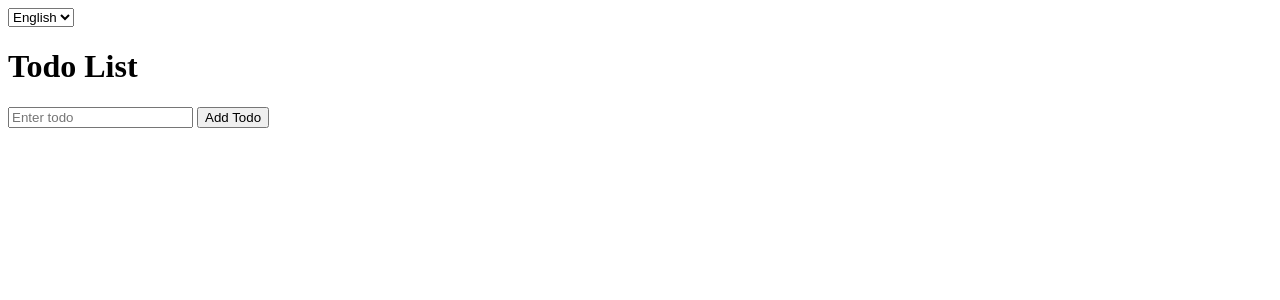
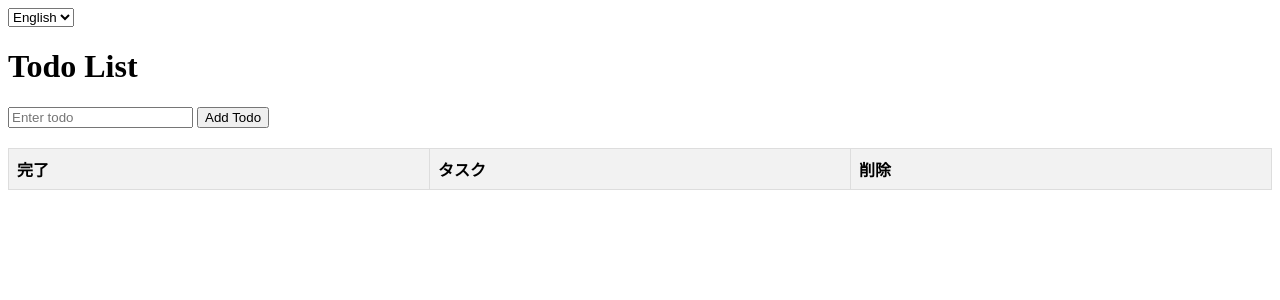
Before and after one commit to katoy/todo_app, a Flask app: page / in a window 1280 px wide. Shown: the top 300 px of the page. Run offline with Flask 3, Linux system fonts and the light colour scheme; lists and menus that the app fills with data are empty.

Commit message:
Refactor CSS and HTML, implement task completion status updates

```diff
--- a/app.py
+++ b/app.py
@@ -51,29 +51,33 @@ def add_todo():
     save_todos(todos)
     return redirect(url_for('index', lang=lang))
 
-@app.route('/update/<string:task>/<string:completed>', methods=['POST'])
-def update_todo(task, completed):
+@app.route('/update/<string:task>', methods=['POST'])
+def update_todo(task):
     todos = load_todos()
+    try:
+        completed = request.get_json()['completed']
+        print(f"Updating task: {task}, completed: {completed}")
+    except Exception as e:
+        print(f"Error getting completed value: {e}")
+        return 'Invalid request', 400
     found = False
     for todo in todos:
         if todo['task'] == task:
-            todo['completed'] = completed == 'true'
+            todo['completed'] = completed
             found = True
             break
     save_todos(todos)
     if not found:
+        print(f"Task {task} not found")
         return 'Task not found', 404
     return 'OK'
 
-@app.route('/delete/<int:index>')
-def delete_todo(index):
+@app.route('/delete/<string:task>')
+def delete_todo(task):
     todos = load_todos()
-    try:
-        del todos[index]
-    except IndexError:
-        return "Invalid index", 400
+    todos = [todo for todo in todos if todo['task'] != task]
     save_todos(todos)
     return redirect(url_for('index'))
 
 if __name__ == '__main__':
-    app.run(debug=True)
+    app.run(debug=True, host='0.0.0.0', port=5000)
--- a/static/script.js
+++ b/static/script.js
@@ -3,3 +3,34 @@ languageSelect.addEventListener('change', function() {
     const lang = this.value;
     window.location.href = '/?lang=' + lang;
 });
+
+function updateTodoStatus(task, completed) {
+  fetch('/update/' + task, {
+    method: 'POST',
+    headers: {
+      'Content-Type': 'application/json'
+    },
+    body: JSON.stringify({ completed })
+  }).then(response => {
+    if (!response.ok) {
+      console.error('Failed to update todo status');
+    }
+  }).catch(error => {
+    console.error('Error:', error);
+  });
+}
+
+const todoTable = document.getElementById('todo-table');
+todoTable.addEventListener('change', function(event) {
+    if (event.target.type === 'checkbox') {
+        const task = event.target.dataset.task;
+        const listItem = event.target.parentNode.parentNode;
+        if (event.target.checked) {
+            listItem.classList.add('completed');
+            listItem.classList.remove('pending');
+        } else {
+            listItem.classList.add('pending');
+            listItem.classList.remove('completed');
+        }
+    }
+});
--- a/static/style.css
+++ b/static/style.css
@@ -2,12 +2,36 @@
     display: flex;
     align-items: center;
 }
+
 .todo-item input[type="checkbox"] {
     margin-right: 10px;
 }
-.todo-item.completed {
+
+#todo-table {
+    width: 100%;
+    border-collapse: collapse;
+    margin-top: 20px;
+    margin-left: auto;
+    margin-right: auto;
+    table-layout: fixed;
+}
+
+#todo-table th {
+    background-color: #f2f2f2;
+}
+
+#todo-table th,
+#todo-table td {
+    border: 1px solid #ddd;
+    padding: 8px;
+    text-align: left;
+    width: 25%;
+}
+
+.completed  {
     color: blue;
 }
-.todo-item.pending {
+
+.pending  {
     color: red;
 }
--- a/templates/index.html
+++ b/templates/index.html
@@ -18,14 +18,24 @@
         <input type="text" name="todo" placeholder="{{ translations['enterTodo'] if translations and translations.get('enterTodo') else 'Enter todo' }}">
         <button type="submit">{{ translations['addTodo'] if translations and translations.get('addTodo') else 'Add Todo' }}</button>
     </form>
-    <ul id="todo-list">
-        {% for todo in todos %}
-            <li class="todo-item {{ 'completed' if todo.completed else 'pending' }}">
-                <input type="checkbox" data-task="{{ todo.task }}" {{ 'checked' if todo.completed else '' }}>
-                <span class="task-name">{{ todo.task }}</span>
-            </li>
-        {% endfor %}
-    </ul>
+    <table id="todo-table">
+        <thead>
+            <tr>
+                <th>完了</th>
+                <th>タスク</th>
+                <th>削除</th>
+            </tr>
+        </thead>
+        <tbody>
+            {% for todo in todos %}
+                <tr>
+                    <td><input type="checkbox" data-task="{{ todo.task }}" {{ 'checked' if todo.completed else '' }} onchange="updateTodoStatus('{{ todo.task }}', this.checked)"></td>
+                    <td><span class="task-name {{ 'completed' if todo.completed else 'pending' }}">{{ todo.task }}</span></td>
+                    <td><a href="/delete/{{ todo.task }}">削除</a></td>
+                </tr>
+            {% endfor %}
+        </tbody>
+    </table>
     <script src="{{ url_for('static', filename='script.js') }}"></script>
 </body>
 </html>
```
Also changed, not shown: dummy.py (added, +41 -0 lines).
